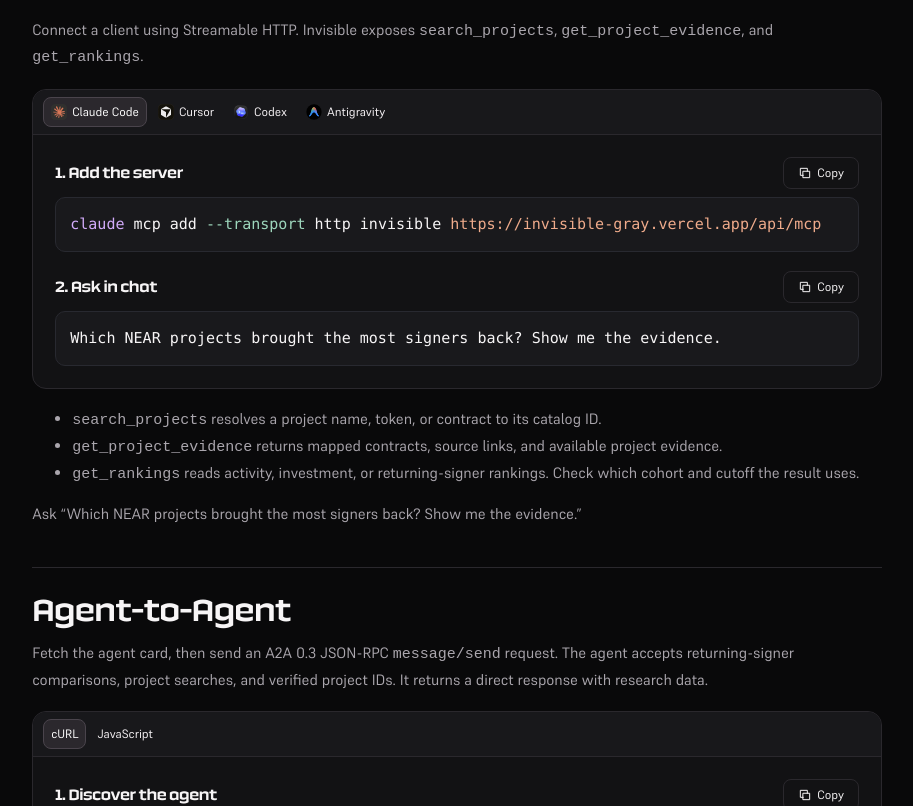
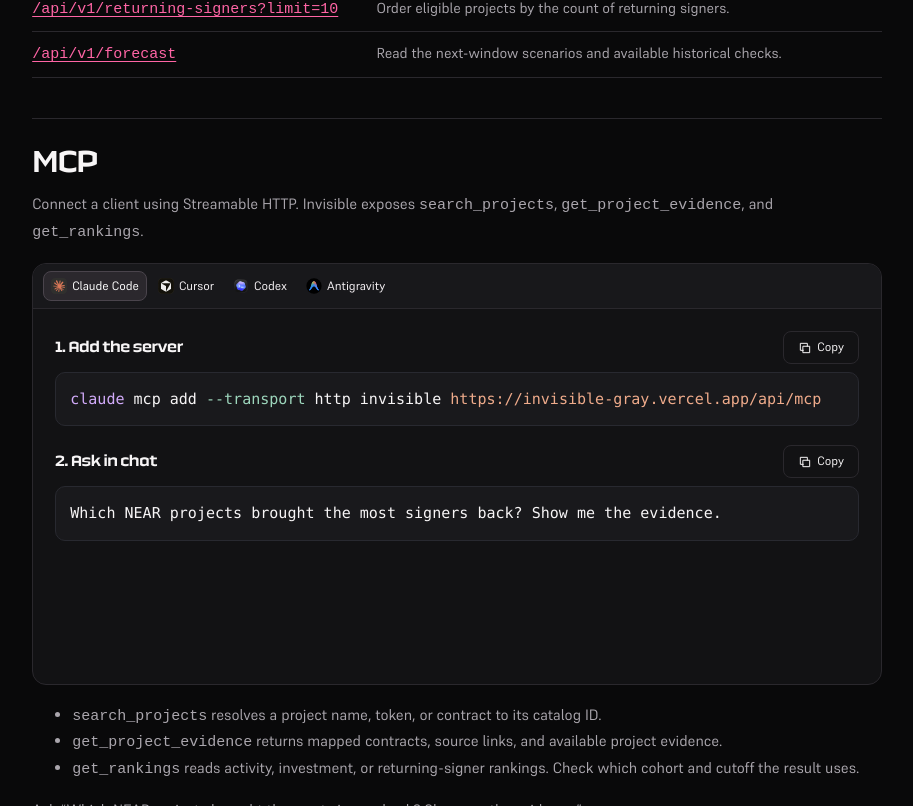
Before and after one commit to 0xmugetso/invisible, a Next.js app: page /docs in a window 1280 px wide. Shown: the part 5294-6100 px from the top of the page, without its empty margins (247-1160 px from the left). Built offline with nearby package versions, Linux system fonts and the light colour scheme.

Commit message:
Keep Connect editor height stable across tabs

```diff
--- a/app/integration-editor.tsx
+++ b/app/integration-editor.tsx
@@ -1,5 +1,5 @@
 'use client';
-import {useEffect,useId,useLayoutEffect,useRef,useState,type KeyboardEvent,type RefObject} from 'react';
+import {useEffect,useId,useRef,useState,type KeyboardEvent,type RefObject} from 'react';
 import Link from 'next/link';
 import {gsap} from 'gsap';
 import Icon,{type IconName} from './interface-icon';
@@ -94,34 +94,11 @@ export function IntegrationEditor({only}:{only?:keyof typeof integrations}) {
   const protocol = only ?? protocols[protocolIndex];
   const protocolId=uid+'-protocol';
   const envId=uid+'-environment';
-  const variants = integrations[protocol];
-  const variant = variants[envIndex];
   const stepPanel = useRef<HTMLDivElement>(null);
-  const editor = useRef<HTMLDivElement>(null);
-  const height = useRef(0);
-  useLayoutEffect(()=>{
-    const panel=editor.current;
-    if (!panel) return;
-    function measure() {
-      if (panel && !panel.style.height) height.current=panel.getBoundingClientRect().height;
-    }
-    const observer=new ResizeObserver(measure);
-    const steps=stepPanel.current;
-    if (steps) observer.observe(steps);
-    measure();
-    return ()=>observer.disconnect();
-  },[]);
-  useLayoutEffect(()=>{
-    const panel=editor.current;
-    if (!panel || !height.current || !matchMedia('(prefers-reduced-motion: no-preference)').matches) return;
-    panel.style.removeProperty('height');
-    const next=panel.getBoundingClientRect().height;
-    if (Math.abs(height.current-next)<2) return;
-    const motion=gsap.fromTo(panel,{height:height.current},{height:next,duration:0.59,ease:'power3.inOut',clearProps:'height'});
-    height.current=next;
-    return ()=>{motion.kill();panel.style.removeProperty('height');};
-  },[protocolIndex,envIndex]);
-  usePanelReveal(stepPanel, variant.env+protocol);
+  const visibleProtocols = only ? [only] : protocols;
+  const docsAnchors = {'REST API':'rest',MCP:'mcp',A2A:'a2a',Skill:'skill'};
+  const copyError = 'Clipboard unavailable. Select the code to copy it.';
+  usePanelReveal(stepPanel, protocol+envIndex);
 
   async function copy(code:string,index:number) {
     try {
@@ -129,23 +106,43 @@ export function IntegrationEditor({only}:{only?:keyof typeof integrations}) {
       setCopiedStep(index);
       setCopyStatus(`Step ${index+1} copied`);
     } catch {
-      setCopyStatus('Clipboard unavailable. Select the code to copy it.');
+      setCopyStatus(copyError);
     }
   }
 
   return <div className="iv-setup" data-reveal>
       {!only && <Tabs id={protocolId} label="Protocol" items={protocols} icons={['connect','api','ecosystem','research']} active={protocolIndex} onChange={index=>{setProtocol(index);setEnv(0);setCopyStatus('');setCopiedStep(null);}}/>}
-      <div className="iv-editor iv-card" ref={editor} id={protocolId+'-panel'} role={only ? undefined : 'tabpanel'} aria-labelledby={only ? undefined : `${protocolId}-${protocolIndex}`}>
-        <div className="iv-editor-top">
-          <Tabs id={envId} label="Environment" items={variants.map(item=>item.env)} marks={variants.every(item=>agentMarks[item.env]) ? variants.map(item=>agentMarks[item.env]) : undefined} active={envIndex} onChange={index=>{setEnv(index);setCopyStatus('');setCopiedStep(null);}}/>
-          {!only && <Link className="iv-text-link" href={'/docs/#'+({'REST API':'rest',MCP:'mcp',A2A:'a2a',Skill:'skill'}[protocol])}><Icon name="research"/> Docs</Link>}
+      <div className="iv-editor iv-card" id={protocolId+'-panel'} role={only ? undefined : 'tabpanel'} aria-labelledby={only ? undefined : `${protocolId}-${protocolIndex}`}>
+        <div className="iv-editor-stack">
+          {visibleProtocols.map(item=>{
+            const active = item===protocol;
+            const environments = integrations[item].map(entry=>entry.env);
+            return <div className="iv-editor-top" key={item} data-active={active} inert={!active}>
+              <Tabs id={active ? envId : envId+'-'+docsAnchors[item]} label="Environment" items={environments}
+                marks={environments.every(name=>agentMarks[name]) ? environments.map(name=>agentMarks[name]) : undefined}
+                active={active ? envIndex : 0} onChange={index=>{setEnv(index);setCopyStatus('');setCopiedStep(null);}}/>
+              {!only && <Link className="iv-text-link" href={'/docs/#'+docsAnchors[item]}><Icon name="research"/> Docs</Link>}
+            </div>;
+          })}
         </div>
-        <div className="iv-steps" ref={stepPanel} id={envId+'-panel'} role="tabpanel" aria-labelledby={`${envId}-${envIndex}`}>
-          {variant.steps.map(([title,code],index)=><div className="iv-step" key={index}>
-            <div><h3>{index+1}. {title}</h3><button className="iv-outline" type="button" onClick={()=>void copy(code,index)} aria-label={`Copy step ${index+1}`}><Icon name={copiedStep===index ? 'check' : 'copy'}/>{copiedStep===index ? 'Copied' : 'Copy'}</button></div>
-            <pre><SetupCode code={code}/></pre>
-          </div>)}
-          <p className="iv-copy-status" role="status">{copyStatus}</p>
+        <div className="iv-steps">
+          <div className="iv-editor-stack">
+            {visibleProtocols.flatMap(item=>integrations[item].map((entry,env)=>{
+              const active = item===protocol && env===envIndex;
+              return <div key={item+':'+entry.env} data-active={active} inert={!active}
+                ref={active ? stepPanel : undefined} id={active ? envId+'-panel' : undefined}
+                role={active ? 'tabpanel' : undefined} aria-labelledby={active ? `${envId}-${envIndex}` : undefined}>
+                {entry.steps.map(([title,code],index)=><div className="iv-step" key={index}>
+                  <div><h3>{index+1}. {title}</h3><button className="iv-outline" type="button" onClick={()=>void copy(code,index)} aria-label={`Copy step ${index+1}`}><Icon name={active && copiedStep===index ? 'check' : 'copy'}/>{active && copiedStep===index ? 'Copied' : 'Copy'}</button></div>
+                  <pre><SetupCode code={code}/></pre>
+                </div>)}
+              </div>;
+            }))}
+          </div>
+          <div className="iv-editor-stack iv-copy-status">
+            <span aria-hidden="true">{copyError}</span>
+            <p role="status">{copyStatus}</p>
+          </div>
         </div>
       </div>
     </div>;
--- a/app/landing.css
+++ b/app/landing.css
@@ -132,6 +132,10 @@ html:has(.iv-landing) { scroll-behavior:smooth; }
 .iv-split { display:grid; grid-template-columns:minmax(0,.83fr) minmax(0,1.17fr); align-items:start; gap:clamp(18px,6vw,86px); }
 .iv-section-copy p { margin-top:12px; max-width:37ch; }
 .iv-editor { margin-top:10px; overflow:hidden; }
+/* Hidden variants keep the grid sized to the tallest content at each viewport. */
+.iv-editor-stack { display:grid; grid-template-columns:minmax(0,1fr); }
+.iv-editor-stack > * { grid-area:1/1; }
+.iv-editor-stack > [data-active="false"], .iv-copy-status > span { visibility:hidden; }
 .iv-editor-top { padding:8px 10px; display:flex; flex-wrap:wrap; align-items:center; justify-content:space-between; gap:4px; background:#18181b; border-bottom:1px solid var(--iv-line); }
 .iv-editor-top > span,.iv-setup-note,.iv-copy-status { color:var(--iv-muted); font-size:.77rem; }
 .iv-steps { padding:12px 14px; }
@@ -140,8 +144,8 @@ html:has(.iv-landing) { scroll-behavior:smooth; }
 .iv-step h3 { font-size:.84rem; }
 .iv-step pre { background:#0b0b0d; padding:10px 11px; border-radius:8px; white-space:pre-wrap; overflow-wrap:anywhere; font: .77rem/1.55 var(--mono); color:#f3cbdc; }
 .iv-setup-note { margin-bottom:8px; }
-.iv-copy-status:empty { margin:0; }
 .iv-copy-status { margin-top:7px; }
+.iv-copy-status p { color:inherit; }
 .iv-weights p { color:var(--iv-muted); font-size:.84rem; }
 .iv-weights { display:grid; grid-template-columns:repeat(3,minmax(0,1fr)); gap:9px; }
 .iv-weights article { padding:clamp(13px,2.6vw,26px); }
@@ -409,7 +413,7 @@ html:has(.iv-landing) { scroll-behavior:smooth; }
 .iv-step > div { gap:12px; margin-bottom:8px; }
 .iv-step h3 { font-size:clamp(.9rem,1.6vw,1.03rem); }
 .iv-step pre {
-  padding:15px 16px; min-height:54px; border:1px solid #282930; border-radius:9px;
+  padding:15px 16px; min-height:54px; max-height:10em; overflow:auto; border:1px solid #282930; border-radius:9px;
   background:#101116; color:#dde1ee; font:clamp(.82rem,1.45vw,.94rem)/1.65 var(--mono);
   tab-size:2;
 }
```
